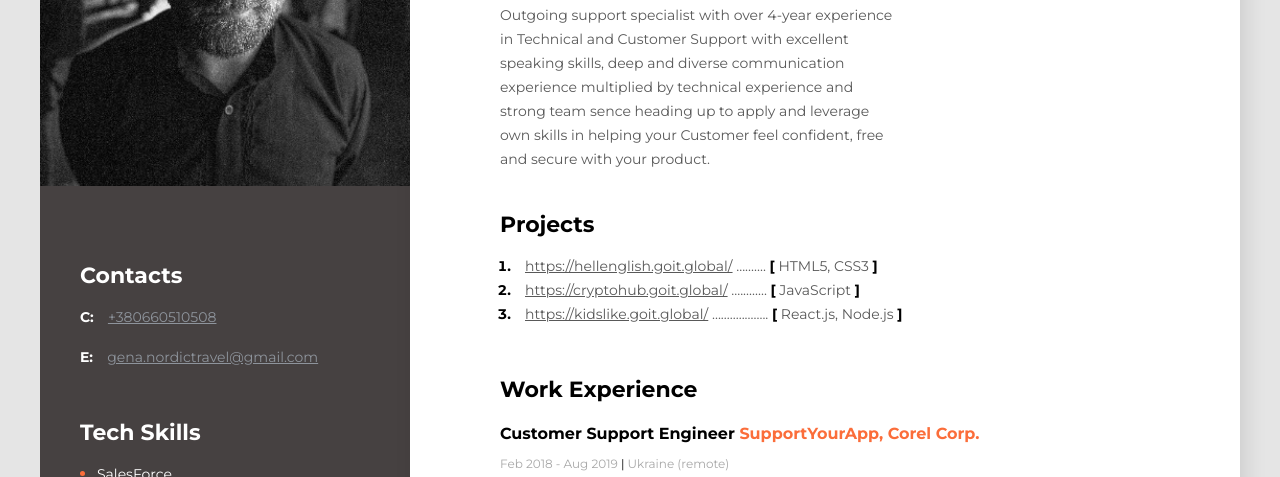
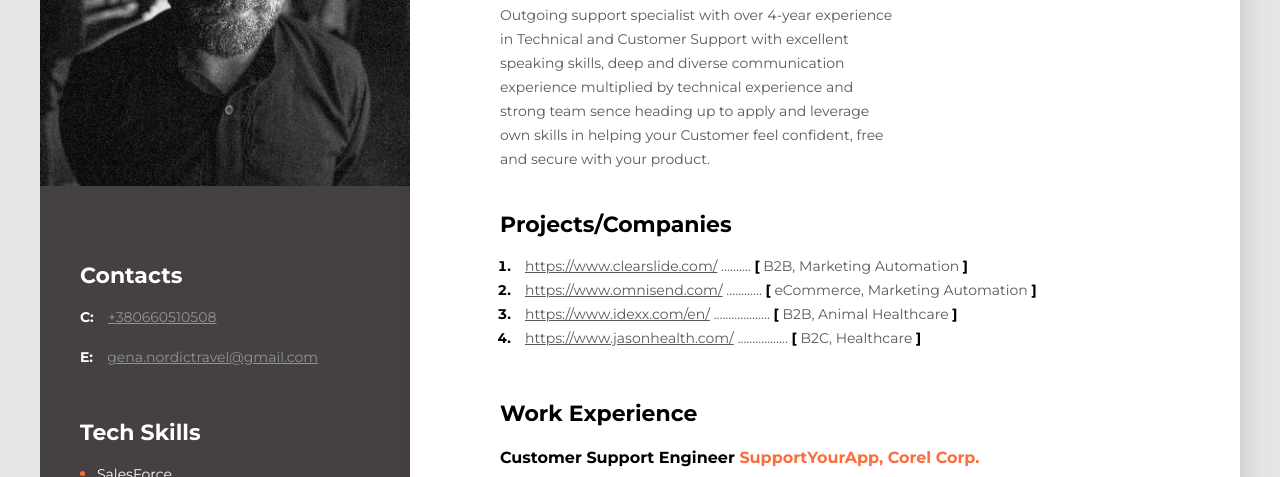
Before and after one commit to GenuineGene/username.github.io, a plain HTML site: page index.html in a window 1280 px wide. Shown: the part 249-726 px from the top of the page. Drawn offline with Linux system fonts and the light colour scheme.

Commit message:
Update index.html

```diff
--- a/index.html
+++ b/index.html
@@ -28,27 +28,33 @@
     <!--Projects-->
     <div class="projects">
         <h3 class="title">
-            Projects
+            Projects/Companies
         </h3>
 
         <ol class="projects-list">
             <li class="project-item">
                 <span class="project">
-                    <a href="https://hellenglish.goit.global/" class="project-link">https://hellenglish.goit.global/</a>
+                    <a href="https://www.clearslide.com/" class="project-link">https://www.clearslide.com/</a>
                     ..........
-                    <span class="project-bracket">[</span> HTML5, CSS3 <span class="project-bracket">]</span></span>
+                    <span class="project-bracket">[</span> B2B, Marketing Automation <span class="project-bracket">]</span></span>
             </li>
             <li class="project-item">
                 <span class="project">
-                    <a href="https://cryptohub.goit.global/" class="project-link">https://cryptohub.goit.global/</a>
+                    <a href="https://www.omnisend.com/" class="project-link">https://www.omnisend.com/</a>
                     ............
-                    <span class="project-bracket">[</span> JavaScript <span class="project-bracket">]</span></span>
+                    <span class="project-bracket">[</span> eCommerce, Marketing Automation <span class="project-bracket">]</span></span>
             </li>
             <li class="project-item">
                 <span class="project">
-                    <a href="https://kidslike.goit.global/" class="project-link">https://kidslike.goit.global/</a>
+                    <a href="https://www.idexx.com/en/" class="project-link">https://www.idexx.com/en/</a>
                     ...................
-                    <span class="project-bracket">[</span> React.js, Node.js <span class="project-bracket">]</span></span>
+                    <span class="project-bracket">[</span> B2B, Animal Healthcare <span class="project-bracket">]</span></span>
+                </li>
+             <li class="project-item">
+                <span class="project">
+                    <a href="https://www.jasonhealth.com/" class="project-link">https://www.jasonhealth.com/</a>
+                    .................
+                    <span class="project-bracket">[</span> B2C, Healthcare <span class="project-bracket">]</span></span>
                 </li>
         </ol>
     </div>
```
